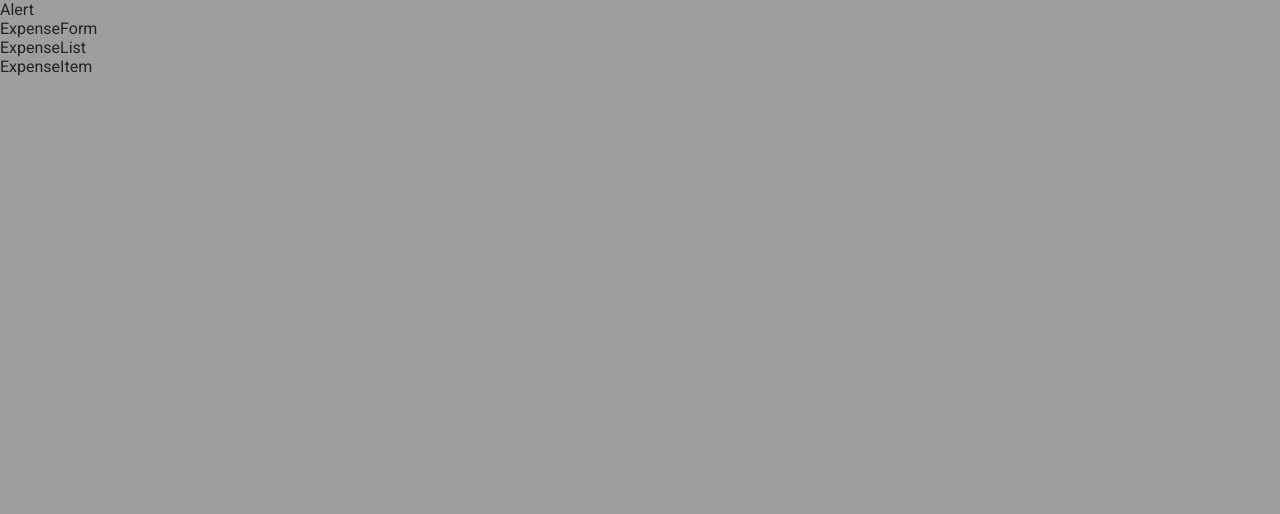
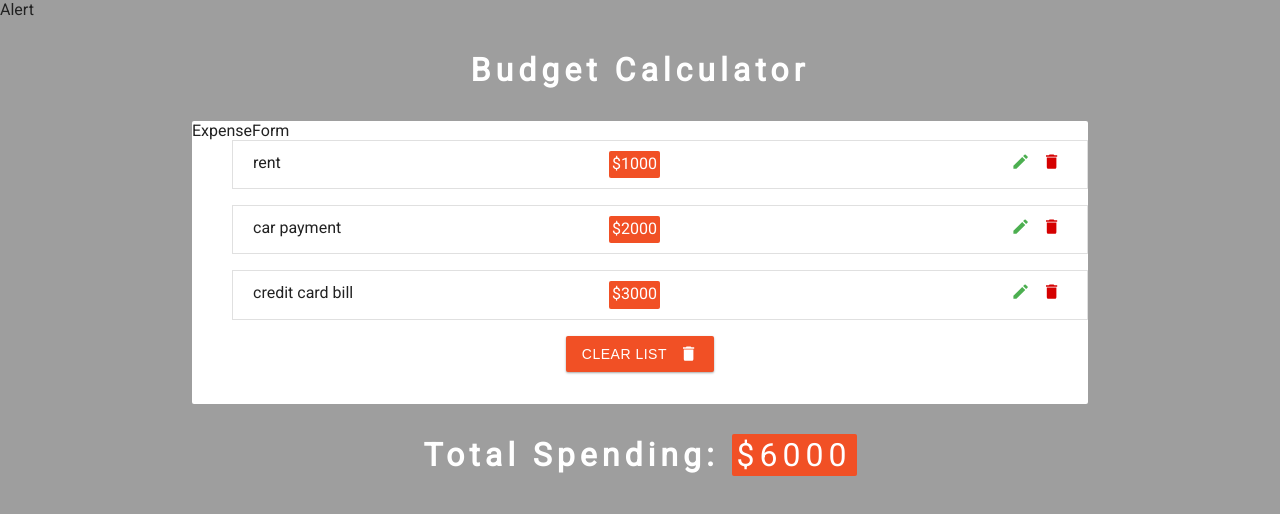
Before and after one commit to AndrewDAntonio/budget_calculator, a React (Create React App) app: page / in a window 1280 px wide. Shown: the top 514 px of the page. Built offline with nearby package versions, Linux system fonts and the light colour scheme.

Commit message:
created list and item components

```diff
--- a/src/App.js
+++ b/src/App.js
@@ -1,4 +1,4 @@
-import React from 'react';
+import React, { useState } from 'react';
 import './App.css';
 import ExpenseList from './components/ExpenseList'
 import ExpenseForm from './components/ExpenseForm'
@@ -12,14 +12,29 @@
   {id:uuid(), charge:`credit card bill`, amount:3000}
 ];
 
-console.log(initialExpenses)
+
 
 function App() {
+
+  const [expenses, setExpenses] = useState(initialExpenses)
+  console.log(expenses)
+
   return (
     <>
       <Alert/>
-      <ExpenseForm/>
-      <ExpenseList/>
+      <h1>Budget Calculator</h1>
+      <main className='App'>
+        <ExpenseForm/>
+        <ExpenseList expenses={expenses}/>
+      </main>
+      <h1>
+        Total Spending: <span className="total">
+          ${expenses.reduce((acc, curr) =>{
+            return acc += curr.amount
+          },0)}
+        </span>
+      </h1>
+
     </>
   );
 }
--- a/src/components/ExpenseItem.js
+++ b/src/components/ExpenseItem.js
@@ -1,10 +1,25 @@
 import React from 'react';
+import {MdEdit, MdDelete} from "react-icons/md"
 
 
-export const ExpenseItem= () => {
+export const ExpenseItem= ({expense}) => {
 
+const {id, charge, amount} = expense
     return (
-        <div>ExpenseItem</div>
+        <li className='item'>
+            <div className="info">
+                <span clasName="expense">{charge}</span>
+                <span className='amount'>${amount}</span>
+            </div>
+            <div>
+                <button className='edit-btn' aria-label="edit button">
+                    <MdEdit/>
+                </button>
+                <button className='clear-btn' aria-label="delete button">
+                    <MdDelete/>
+                </button>
+            </div>
+        </li>
     )
 }
 
--- a/src/components/ExpenseList.js
+++ b/src/components/ExpenseList.js
@@ -1,14 +1,19 @@
 import React from 'react';
 import Item from './ExpenseItem';
+import {MdDelete} from 'react-icons/md'
 
-export const ExpenseList = () => {
+export const ExpenseList = ({expenses}) => {
 
     return (
         <>
-        <div>
-            ExpenseList
-            <Item/>
-        </div>
+            <ul clasName='list'>
+                {expenses.map((expense) =>  {
+                    return <Item key={expense.id} expense={expense}/>
+                })}
+            </ul>
+            {expenses.length > 0 && <button className='btn'>Clear List
+                <MdDelete className='btn-icon'/>
+            </button>}
 
         </>
     )
```
